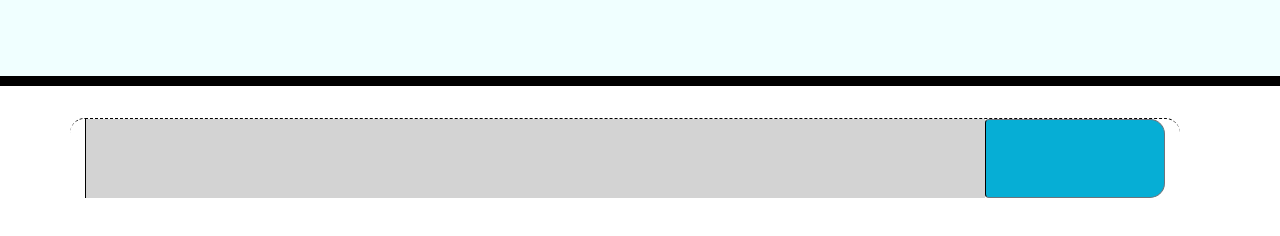
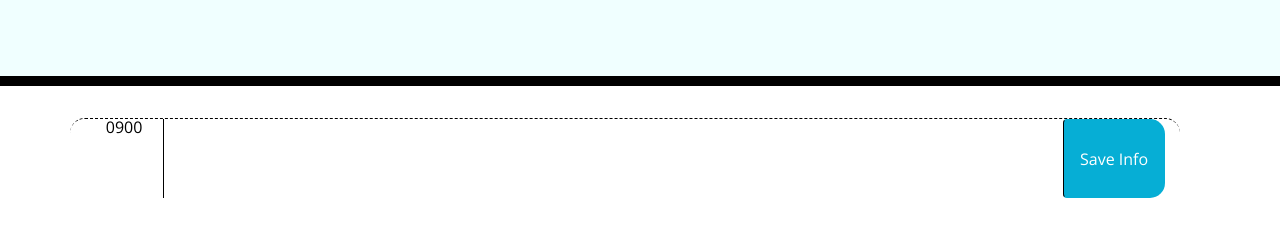
Before and after one commit to AndreDiop/The-Daily-Planner, a plain HTML site: page index.html in a window 1280 px wide. Shown: the part 182-418 px from the top of the page. Drawn offline with nearby package versions, Linux system fonts and the light colour scheme.

```diff
--- a/index.html
+++ b/index.html
@@ -18,6 +18,7 @@
       href="https://fonts.googleapis.com/css?family=Open+Sans&display=swap"
       rel="stylesheet"
     />
+
     <link rel="stylesheet" href="style.css" />
     <title id="title">Work Day Scheduler</title>
   </head>
@@ -28,14 +29,12 @@
       <p class="lead">A simple calendar app for scheduling your work day</p>
       <p id="currentDay" class="lead"></p>
     </header>
-    <div class="container" id>
-
-
+    <div class="container">
       <!-- Timeblocks go here -->
     </div>
 
     <script src="https://cdnjs.cloudflare.com/ajax/libs/jquery/3.2.1/jquery.min.js"></script>
-    <script src="https://cdnjs.cloudflare.com/ajax/libs/luxon/1.25.0/luxon.min.js"></script>
+    <script src="https://cdnjs.cloudflare.com/ajax/libs/moment.js/2.24.0/moment.min.js"></script>
     <script src="script.js"></script>
   </body>
 </html>
--- a/script.js
+++ b/script.js
@@ -1,29 +1,44 @@
 // Create an element
-var row = $("<div>");
-row.addClass("row time-block");
+var hoursArray = [
+  "0900",
+  "1000",
+  "1100",
+  "1200",
+  "1300",
+  "1400",
+  "1500",
+  "1600",
+  "1700",
+];
+var presentTime = moment();
 
-var timeEl = $("<div>");
-row.addClass("hour col");
-row.append(timeEl);
+for (var i = 0; i < hoursArray.length; i++) {
+  console.log(hoursArray[i]);
+}
 
+function createRow() {
+  var row = $("<div>");
+  row.addClass("row time-block");
 
-var textArea = $("<textarea>");
-textArea.addClass("past description col-10");
-row.append(textArea);
+  var hour = $("<div>");
+  row.addClass("hour col-auto");
+  row.text("     "+hoursArray[0]+"     ");
+  row.append(hour);
 
+  var textArea = $("<textarea>");
+  textArea.addClass("description col-10");
+  row.append(textArea);
 
-var button = $("<button>");
-button.addClass("saveBtn btn btn-secondary col");
-row.append(button);
+  var button = $("<button>");
+  button.addClass("saveBtn btn col");
+  button.text("Save Info");
+  row.append(button);
 
-$(".container").append(row);
+  $(".container").append(row);
+}
 
-
+createRow();
 
 // add some content
 
-
-
-
-
 // append to the document
```
